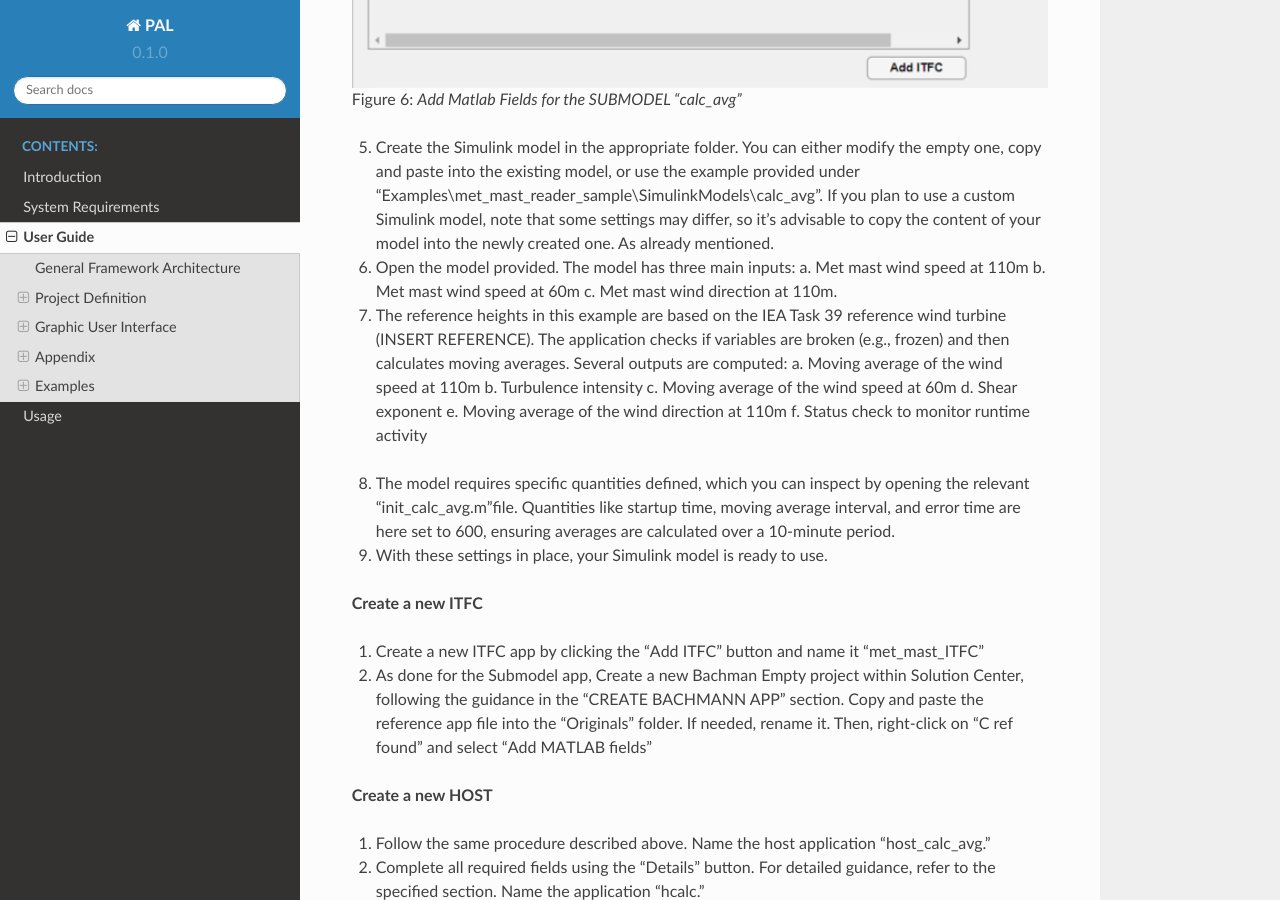
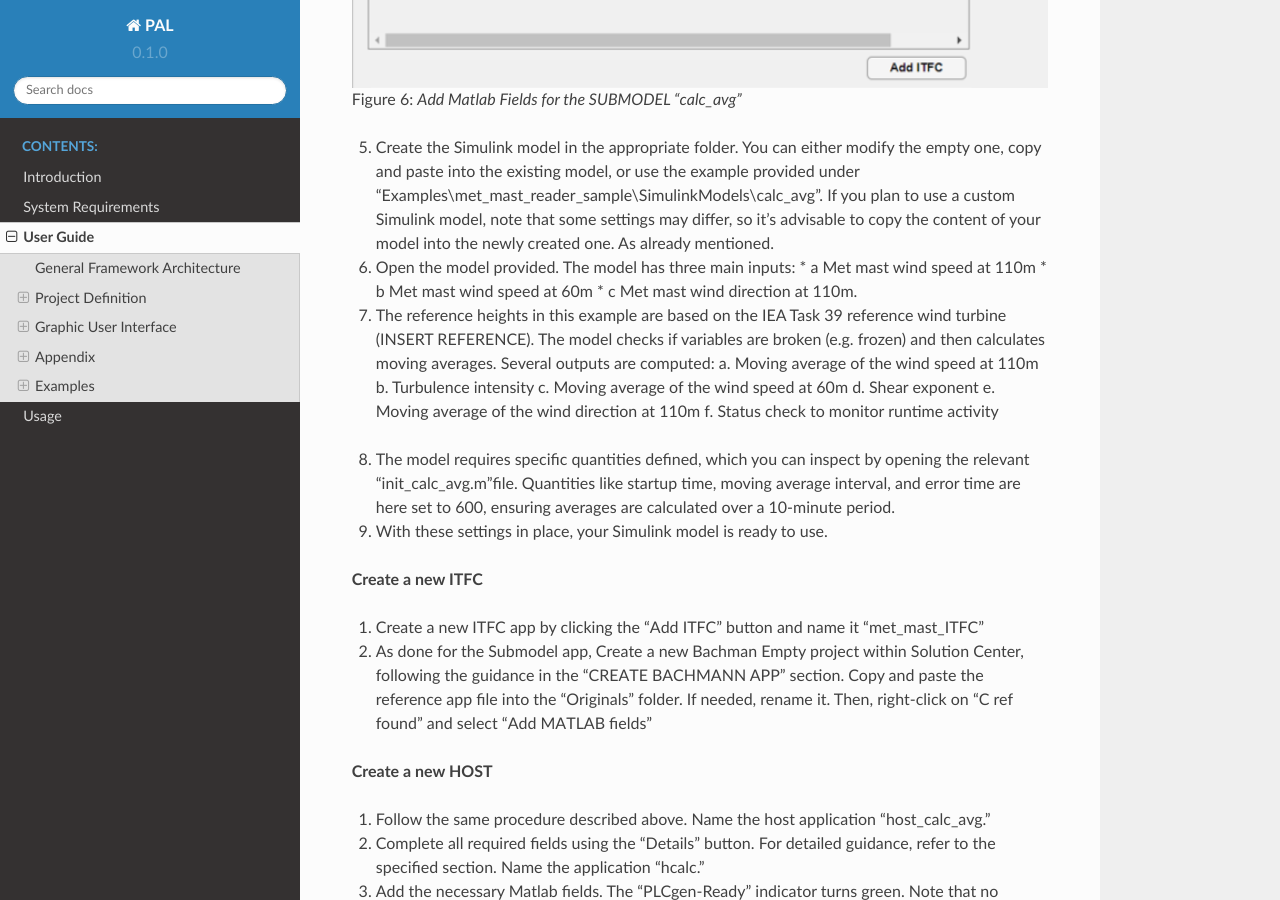
Before and after one commit to TUMLWE/PAL, a Sphinx documentation site: the page built from docs/source/user_guide.rst, in a window 1280 px wide and 900 px high, scrolled down 14617 px. Built offline with Sphinx 7.4.7 and the Read the Docs theme 2.0.0, drawn with Linux system fonts in a browser that asks for light colours.

Commit message:
docs update

```diff
--- a/docs/source/user_guide.rst
+++ b/docs/source/user_guide.rst
@@ -117,11 +117,11 @@ We must create at least three applications, one for each data layer:
    (5) Create the Simulink model in the appropriate folder. You can either modify the empty one, copy and paste into the existing model, or use the example provided under "Examples\\met_mast_reader_sample\\SimulinkModels\\calc_avg". If you plan to use a custom Simulink model, note that some settings may differ, so it's advisable to copy the content of your model into the newly created one. As already mentioned.
 
    (6) Open the model provided. The model has three main inputs:
-       a.	Met mast wind speed at 110m
-       b.	Met mast wind speed at 60m
-       c.	Met mast wind direction at 110m.
+       * a	Met mast wind speed at 110m
+       * b	Met mast wind speed at 60m
+       * c	Met mast wind direction at 110m.
 
-   (7) The reference heights in this example are based on the IEA Task 39 reference wind turbine (INSERT REFERENCE). The application checks if variables are broken (e.g., frozen) and then calculates moving averages. Several outputs are computed:
+   (7) The reference heights in this example are based on the IEA Task 39 reference wind turbine (INSERT REFERENCE). The model checks if variables are broken (e.g. frozen) and then calculates moving averages. Several outputs are computed:
        a.	Moving average of the wind speed at 110m
        b.	Turbulence intensity
        c.	Moving average of the wind speed at 60m
```
